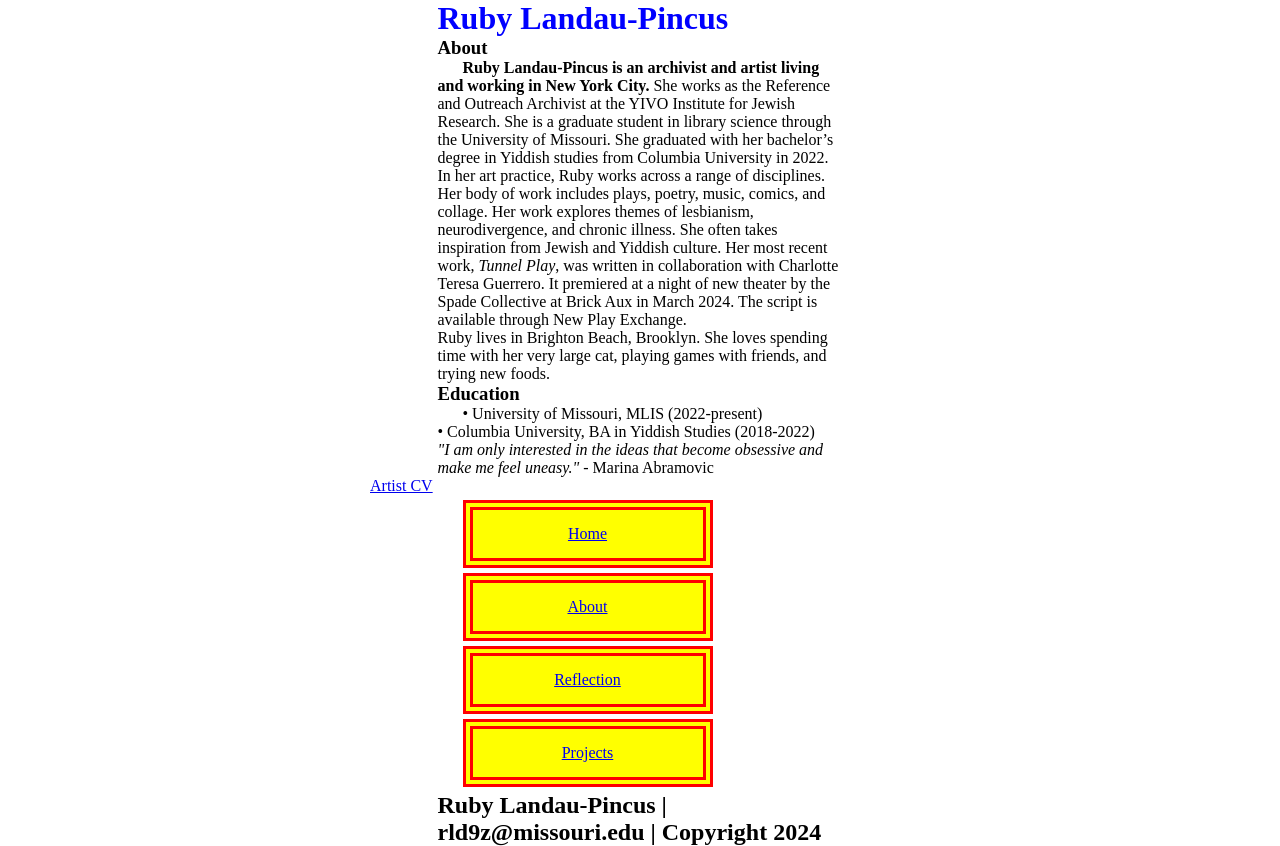
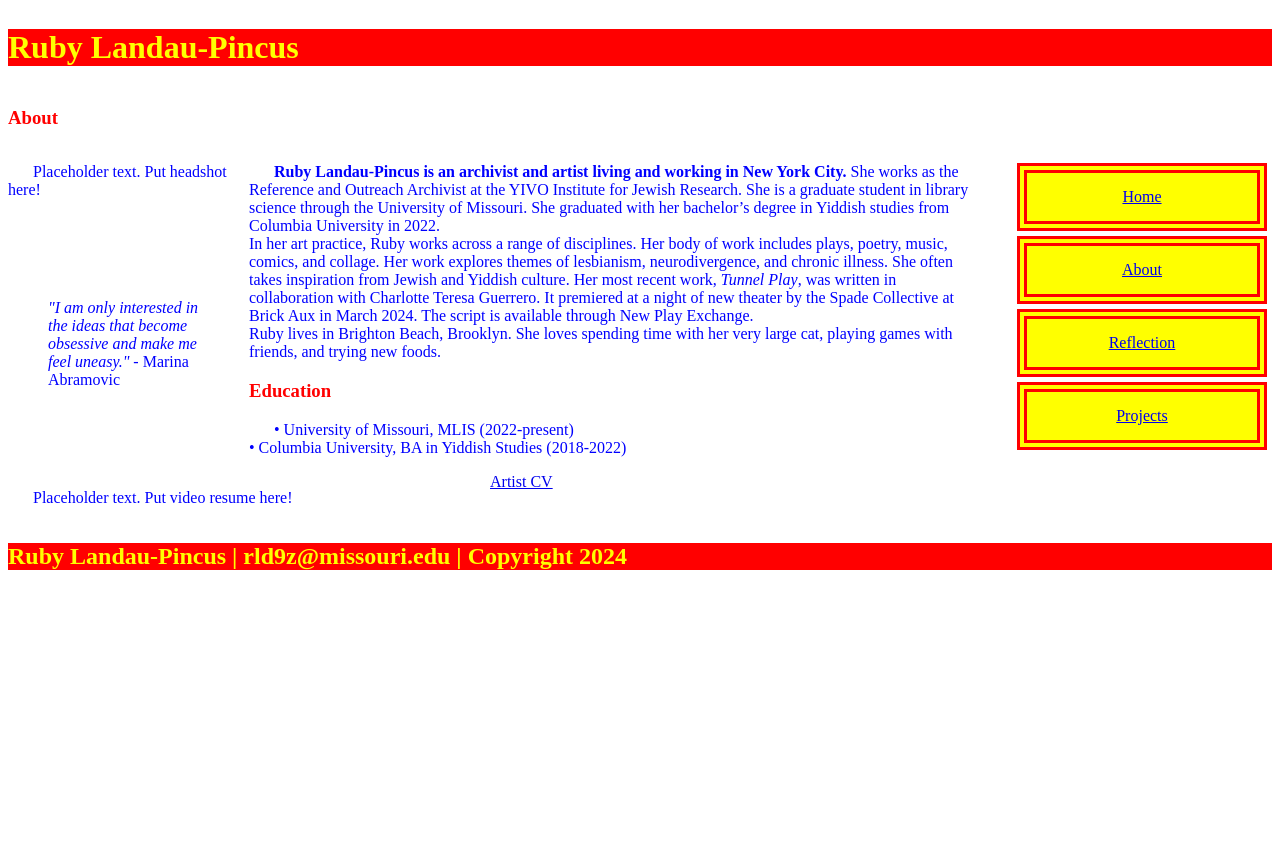
Before and after one commit to rubyjlp/rubyjlp.github.io, a plain HTML site: page islt_7310/about.html in a window 1280 px wide. After the commit the page ends 800 px from the top, so only its background shows below. Drawn offline with Linux system fonts and the light colour scheme.

Commit message:
Add files via upload

```diff
--- a/islt_7310/about.html
+++ b/islt_7310/about.html
@@ -3,27 +3,47 @@
 <head>
                <meta charset="utf-8">
                <title>About</title>
+
+               <link rel="stylesheet" href="nav.css">
                <link rel="stylesheet" href="mystyles.css">
-               <link rel="stylesheet" href="nav.css">
 </head>
 <!--This is a very barebones about page!-->
 <body>
+   <div class="grid-container">
+    <div class="gridheader">
     <header>
         <h1>Ruby Landau-Pincus</h1>
     </header>
+    </div>
 
+    <div class="gridtitle">
     <main>
         <h3>About</h3>
+    </div>
+    <div class="gridheadshot">
+        <p>Placeholder text. Put headshot here!</p>
+    </div>
+    <div class="gridabouttext">
         <p>
             <strong>Ruby Landau-Pincus is an archivist and artist living and working in New York City.</strong> She works as the Reference and Outreach Archivist at the YIVO Institute for Jewish Research. She is a graduate student in library science through the University of Missouri. She graduated with her bachelor’s degree in Yiddish studies from Columbia University in 2022. <br>In her art practice, Ruby works across a range of disciplines. Her body of work includes plays, poetry, music, comics, and collage. Her work explores themes of lesbianism, neurodivergence, and chronic illness. She often takes inspiration from Jewish and Yiddish culture. Her most recent work, <em>Tunnel Play</em>, was written in collaboration with Charlotte Teresa Guerrero. It premiered at a night of new theater by the Spade Collective at Brick Aux in March 2024. The script is available through New Play Exchange.<br>Ruby lives in Brighton Beach, Brooklyn. She loves spending time with her very large cat, playing games with friends, and trying new foods.
         </p>
         <h3>Education</h3>
         <p>• University of Missouri, MLIS (2022-present)<br>• Columbia University, BA in Yiddish Studies (2018-2022)
         </p>
+    </div>
+    <div class="gridquote">
         <blockquote><em>"I am only interested in the ideas that become obsessive and make me feel uneasy."</em> - Marina Abramovic</blockquote>
+    </div>
+    <div class="gridcv">
         <a href="artistcv.pdf">Artist CV</a>
+    </div>
+    <div class="gridvideo">
+        <p>Placeholder text. Put video resume here!</p>
+    </div>
     </main>
 
+
+    <div class="gridnav">
     <nav>
         <ul>
             <li><a href="index.html">Home</a></li>
@@ -39,9 +59,14 @@
             </div>
         </ul>
     </nav>
+    </div>
 
+    <div class="gridfooter">
     <footer>
                 <h2>Ruby Landau-Pincus | rld9z@missouri.edu | Copyright 2024</h2>
     </footer>
+    </div>
+</div>
+</div>
 </body>
 </html>
--- a/islt_7310/mystyles.css
+++ b/islt_7310/mystyles.css
@@ -1,9 +1,52 @@
 h1 {color: #0000FF}
 p {text-indent:25px}
-*{
-    margin:auto;
-    width:75%;
+
+
+.grid-container{
+    display:grid;
+    grid-template-columns: 1fr 1fr 1fr 1fr 1fr;
+    grid:solid red;
+    h3{color:red;}
+    p{color:blue}
+    blockquote{color:blue}
 }
+
+.gridheader{
+    grid-area:1/1/span 1/span 5;
+}
+.gridtitle{
+    grid-area:2/1/span 1/span 5;
+}
+.gridheadshot{
+    grid-area:3/1/span 1/span 1;
+}
+.gridquote{
+    grid-area:4/1/span 1/span 1;
+}
+.gridabouttext{
+    grid-area:3/2/span 2/span 3;
+}
+.gridvideo{
+    grid-area:5/1/span 1/span 3;
+}
+.gridcv{
+    grid-area:5/3/span 1/span 1;
+}
+.gridnav{
+    grid-area:3/5/span 3/span 1;
+}
+.gridfooter{
+    grid-area:6/1/span 1/span 5;
+}
+
 div{
     margin:0px;
 }
+header{
+    background-color:red;
+    h1{color:yellow;}
+}
+footer{
+    background-color:red;
+    h2{color:yellow;}
+}
```
